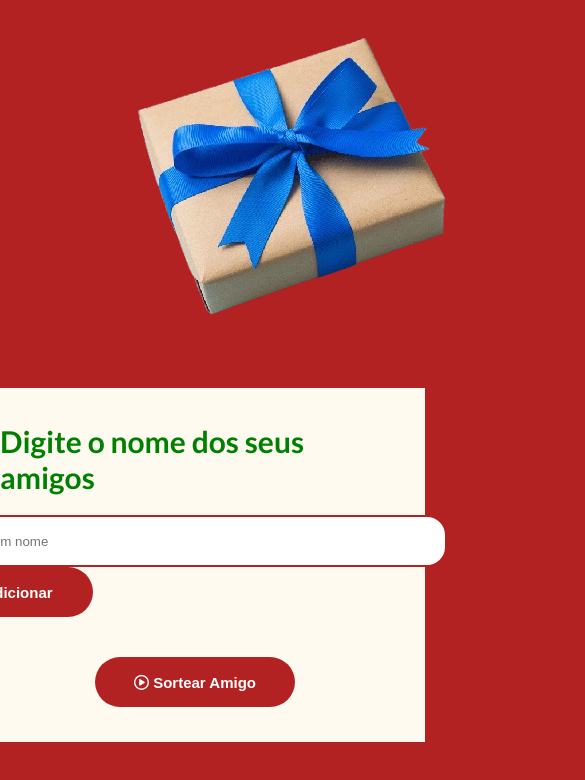
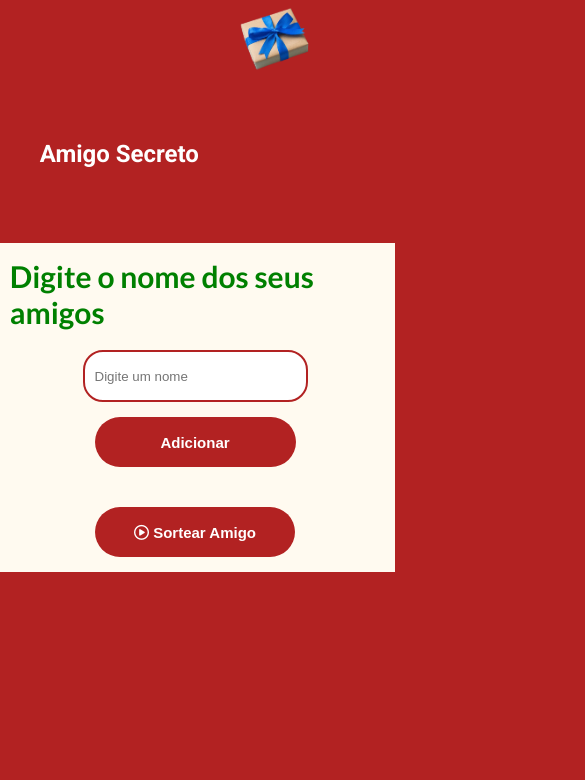
Before and after one commit to gabrielbkx/amigo_secreto_desafio, a plain HTML site: page index.html in a window 390 px wide. Shown: the top 780 px of the page, 585 px wide, since content can reach past the window. Drawn offline with Linux system fonts and the light colour scheme.

Commit message:
responsividade aplicada

```diff
--- a/styles.css
+++ b/styles.css
@@ -5,7 +5,7 @@
 }
 
 body {
-  background-color: #B22222; /* Verde suave */
+  background-color: #b22222; /* Verde suave */
   display: flex;
   flex-direction: column;
   gap: 25px;
@@ -16,13 +16,11 @@ body {
 }
 
 #inicio img {
-
 }
 
 #inicio {
   display: flex;
   font-family: "Roboto", serif;
-
 }
 
 #inicio h1 {
@@ -31,10 +29,8 @@ body {
   color: white; /* Vermelho Natalino */
 }
 
-
-
 #principal {
-  background-color: #FFFAF0; /* Branco suave (creme) */
+  background-color: #fffaf0; /* Branco suave (creme) */
   display: flex;
   flex-direction: column;
   gap: 20px;
@@ -48,7 +44,7 @@ body {
 #principal input {
   height: 3rem;
   width: 30rem;
-  border: 2px solid #B22222; /* Bordas vermelhas */
+  border: 2px solid #b22222; /* Bordas vermelhas */
   border-radius: 20px;
   padding: 0 10px;
 }
@@ -70,14 +66,70 @@ button {
   height: 50px;
   border-radius: 45px;
   border: none;
-  background-color: #B22222; /* Vermelho Natalino */
+  background-color: #b22222; /* Vermelho Natalino */
   color: white;
 }
 
 button:hover {
-  background-color: #8B0000; /* Vermelho escuro para hover */
+  background-color: #8b0000; /* Vermelho escuro para hover */
 }
 
-#sort-button{
+#sort-button {
   width: 200px;
 }
+
+/* Media Queries para dispositivos menores */
+@media (max-width: 768px) {
+  #inicio h1 {
+    font-size: 2rem; /* Tamanho do título menor em telas pequenas */
+  }
+
+  #principal {
+    width: 95vw; /* Reduz a largura para telas pequenas */
+    padding: 20px;
+  }
+
+  #principal input {
+    width: 90%; /* Ajusta o tamanho do input */
+  }
+
+  section button {
+    width: 90%; /* Ajusta a largura do botão */
+  }
+
+  #inicio img {
+    height: 100px; /* Tamanho da imagem menor em telas pequenas */
+  }
+  form {
+    display: flex;
+    flex-direction: column;
+    justify-content: center;
+    align-items: center;
+    gap: 15px;
+  }
+
+
+}
+
+@media (max-width: 480px) {
+  #inicio h1 {
+    font-size: 1.5rem; /* Tamanho ainda menor do título */
+    margin-bottom: 50px;
+  }
+
+  #principal {
+    padding: 15px; /* Menos padding em telas muito pequenas */
+  }
+
+  #principal input {
+    width: 100%; /* Input ocupa toda a largura em telas muito pequenas */
+  }
+
+  section button {
+    width: 100%; /* Botão ocupa toda a largura em telas muito pequenas */
+  }
+
+  #inicio img {
+    height: 80px; /* Reduz ainda mais o tamanho da imagem */
+  }
+}
```
